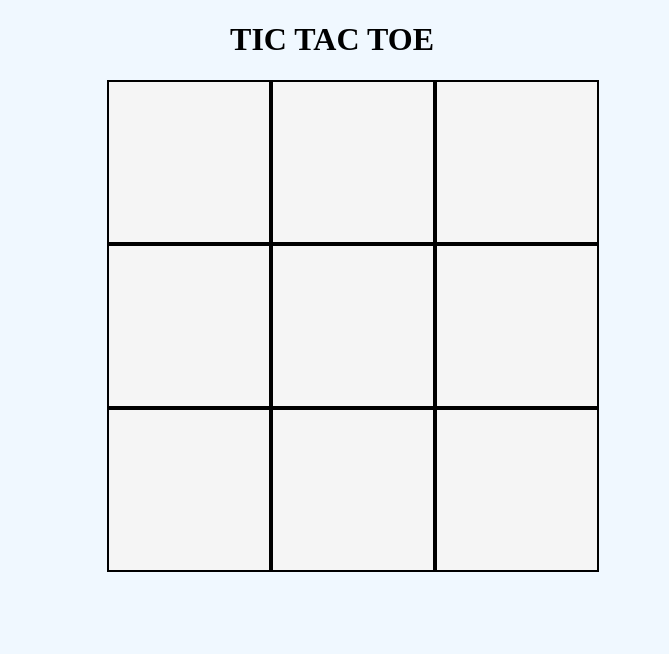
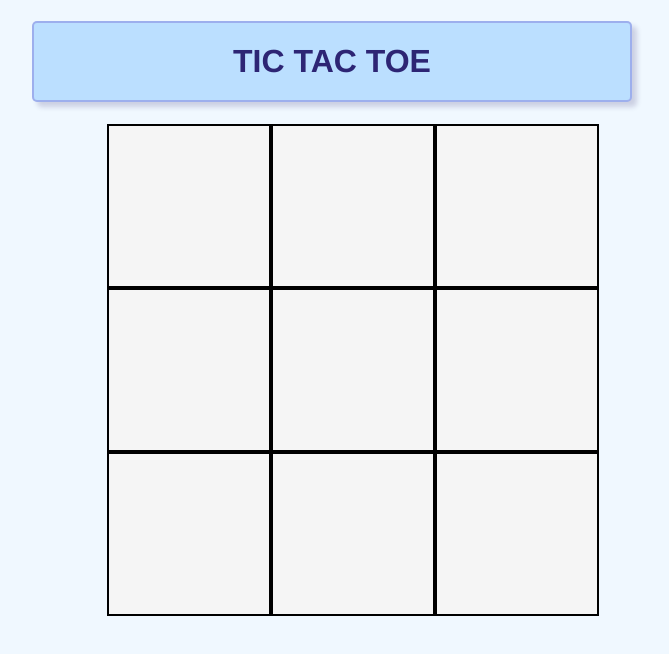
Before and after one commit to GuillaumeTaffin/tic-tac-toe, a plain HTML site: page index.html in a window 1280 px wide. Shown: the whole page, without its empty margins (308-977 px from the left). Drawn offline with Linux system fonts and the light colour scheme.

Commit message:
style title

```diff
--- a/css/style.css
+++ b/css/style.css
@@ -1,11 +1,18 @@
 body {
+    font-family: Helvetica;
     background-color: aliceblue;
     max-width: 600px;
     margin: auto;
 }
 
 #gameTitle {
+    color: rgb(45, 37, 116);
+    background-color: rgb(187, 223, 255);
+    padding: 20px;
     text-align: center;
+    box-shadow: 5px 5px 5px rgba(59, 51, 116, 0.200);
+    border: 2px solid rgba(105, 90, 205, 0.363);
+    border-radius: 5px;
 }
 
 .grid-container {
```
